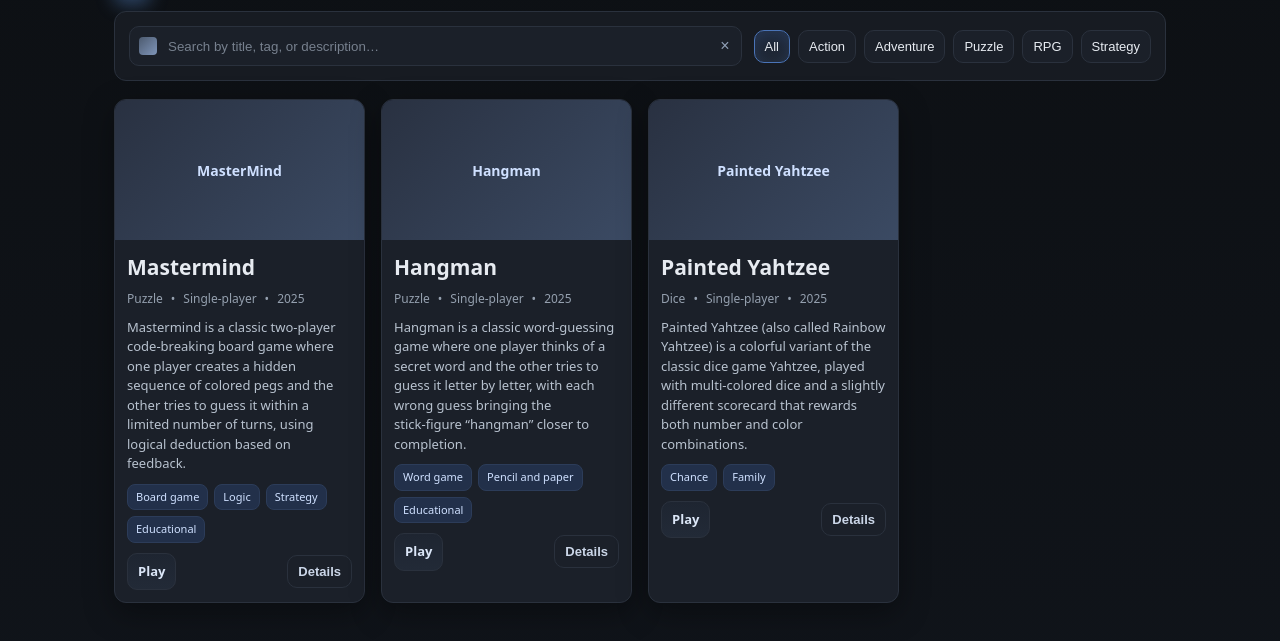
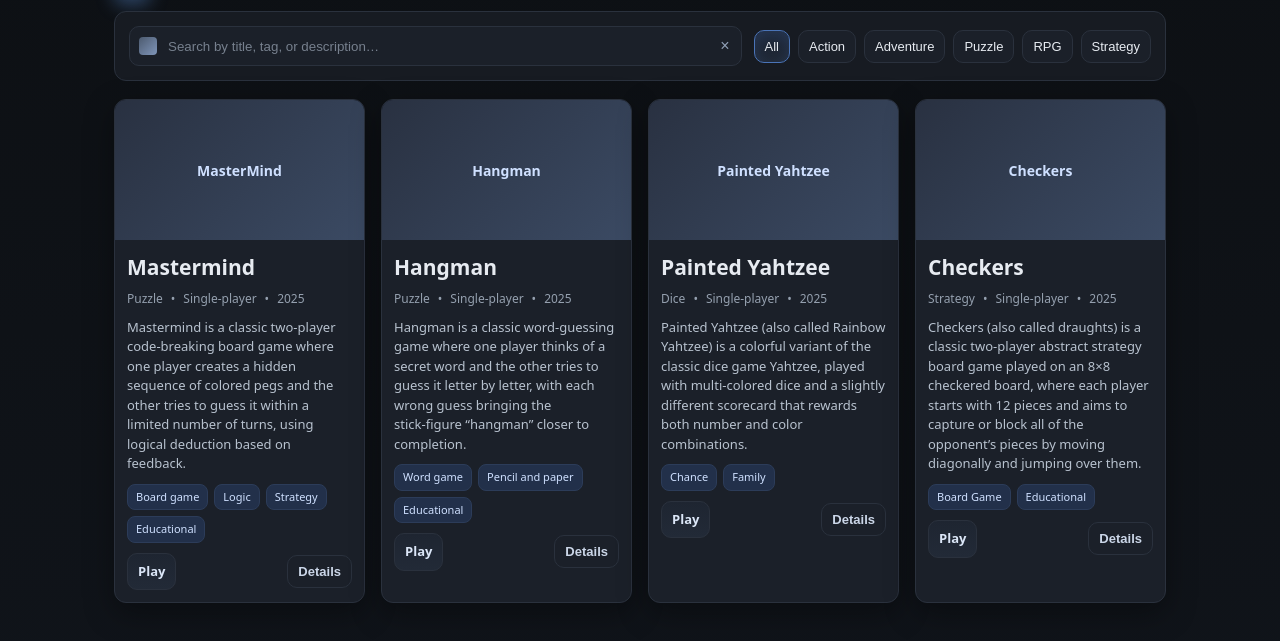
Before and after one commit to 000DarkX/games, a plain HTML site: page index.html in a window 1280 px wide. Shown: the part 71-712 px from the top of the page. Drawn offline with Linux system fonts and the light colour scheme.

Commit message:
Add files via upload

```diff
--- a/index.html
+++ b/index.html
@@ -231,6 +231,19 @@
         coverText: "Painted Yahtzee",
         players: "Single-player",
         year: 2025
+      },
+      {
+        id: "g-004",
+        name: "Checkers",
+        category: "Strategy",
+        version: "0.0.1",
+        ai: true, /* MADE BY AI */
+        tags: ["Board Game", "Educational"],
+        description: "Checkers (also called draughts) is a classic two‑player abstract strategy board game played on an 8×8 checkered board, where each player starts with 12 pieces and aims to capture or block all of the opponent’s pieces by moving diagonally and jumping over them.",
+        url: "./checkers/checkers.html",
+        coverText: "Checkers",
+        players: "Single-player",
+        year: 2025
       }
     ];
 
```
